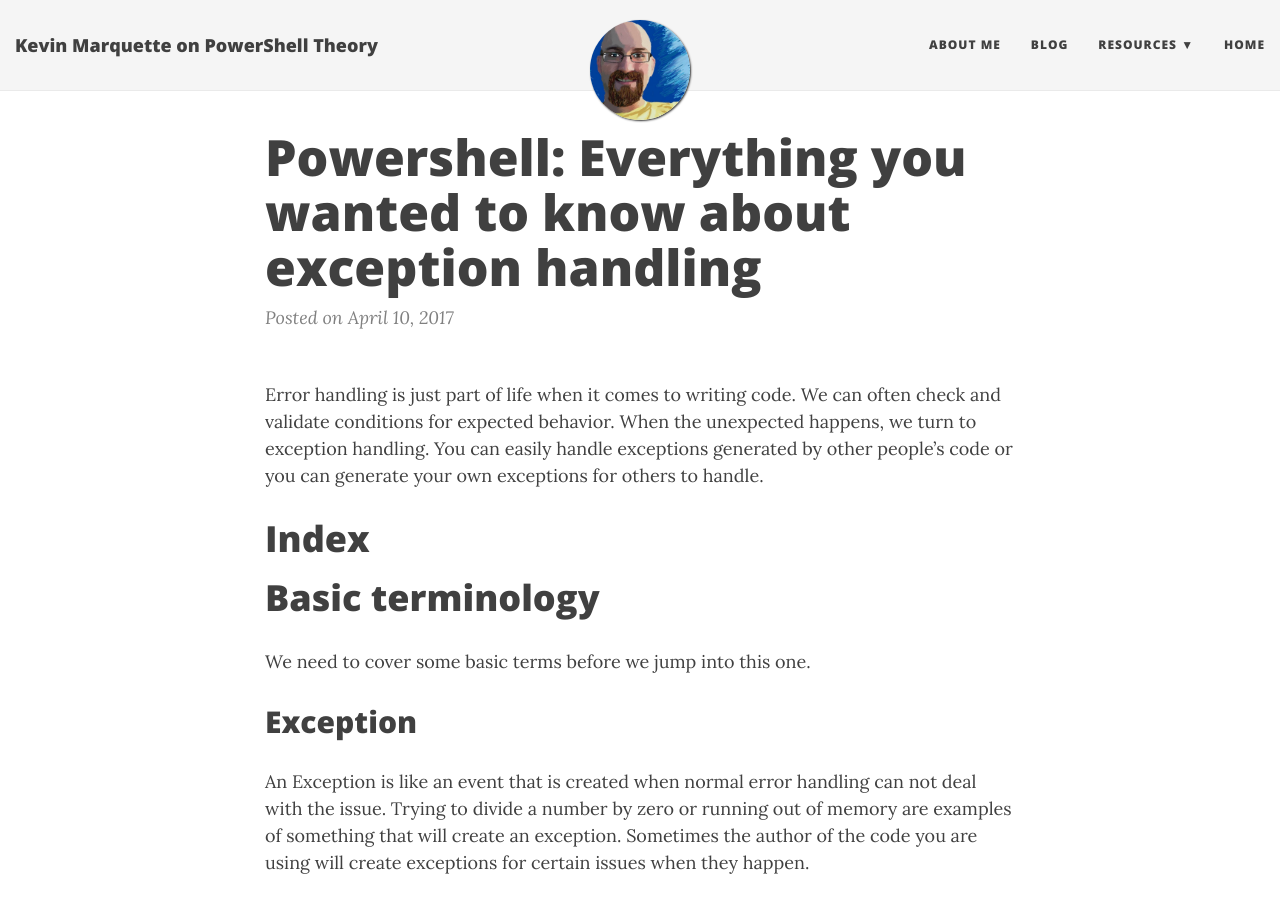
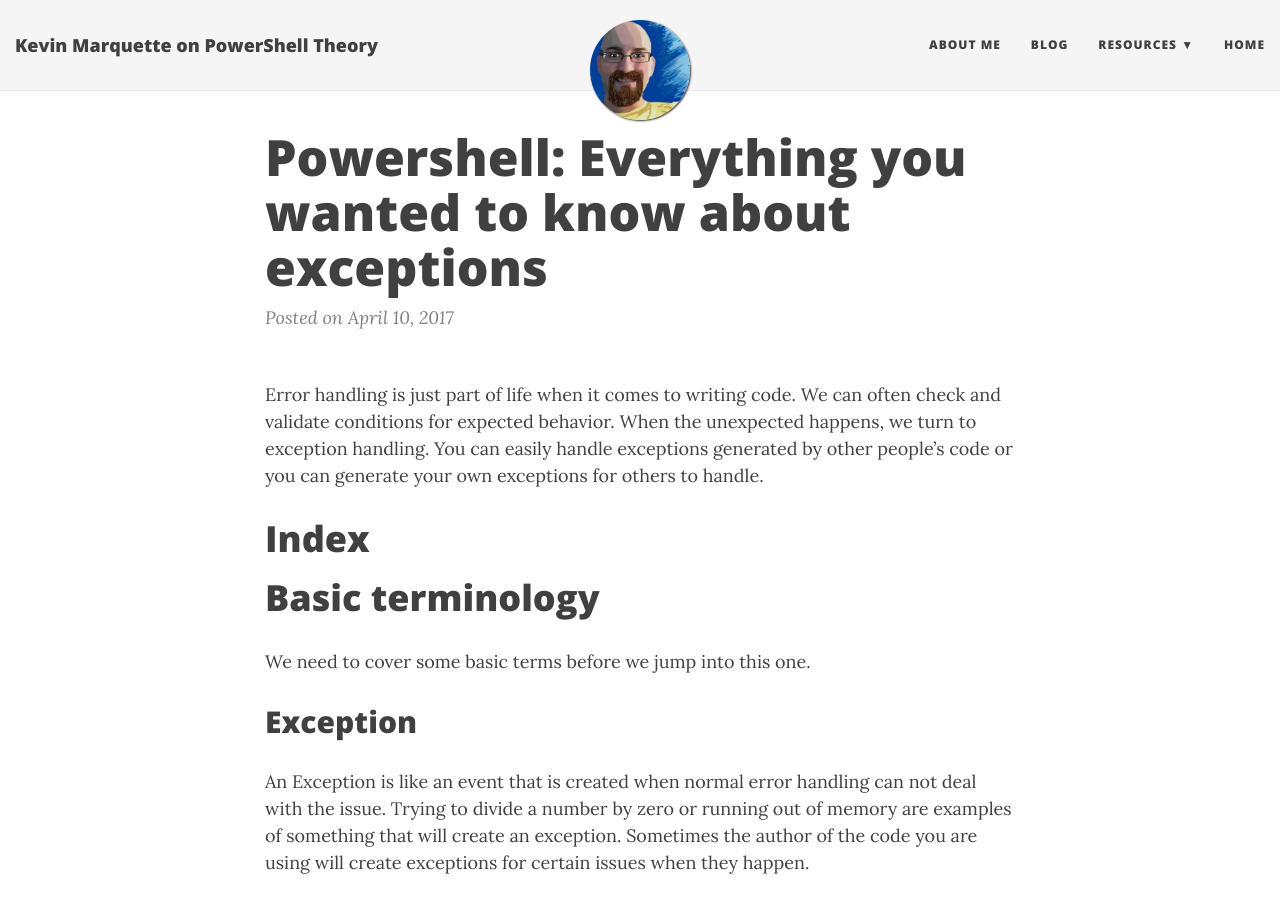
Before and after one commit to KevinMarquette/kevinmarquette.github.io, a Jekyll site: the page built from _posts/2017-04-10-Powershell-exceptions-everything-you-ever-wanted-to-know.md, in a window 1280 px wide and 900 px high. Built offline with Jekyll 4.4.1, drawn with Linux system fonts in a browser that asks for light colours; nearby versions of some CDN libraries.

Commit message:
rename post

```diff
--- a/_posts/2017-04-10-Powershell-exceptionhandling-everything-you-ever-wanted-to-know.md
+++ b/_posts/2017-04-10-Powershell-exceptions-everything-you-ever-wanted-to-know.md
@@ -1,6 +1,6 @@
 ---
 layout: post
-title: "Powershell: Everything you wanted to know about exception handling"
+title: "Powershell: Everything you wanted to know about exceptions"
 date: 2017-04-10
 tags: [PowerShell,Exceptions,Basic]
 ---
```
